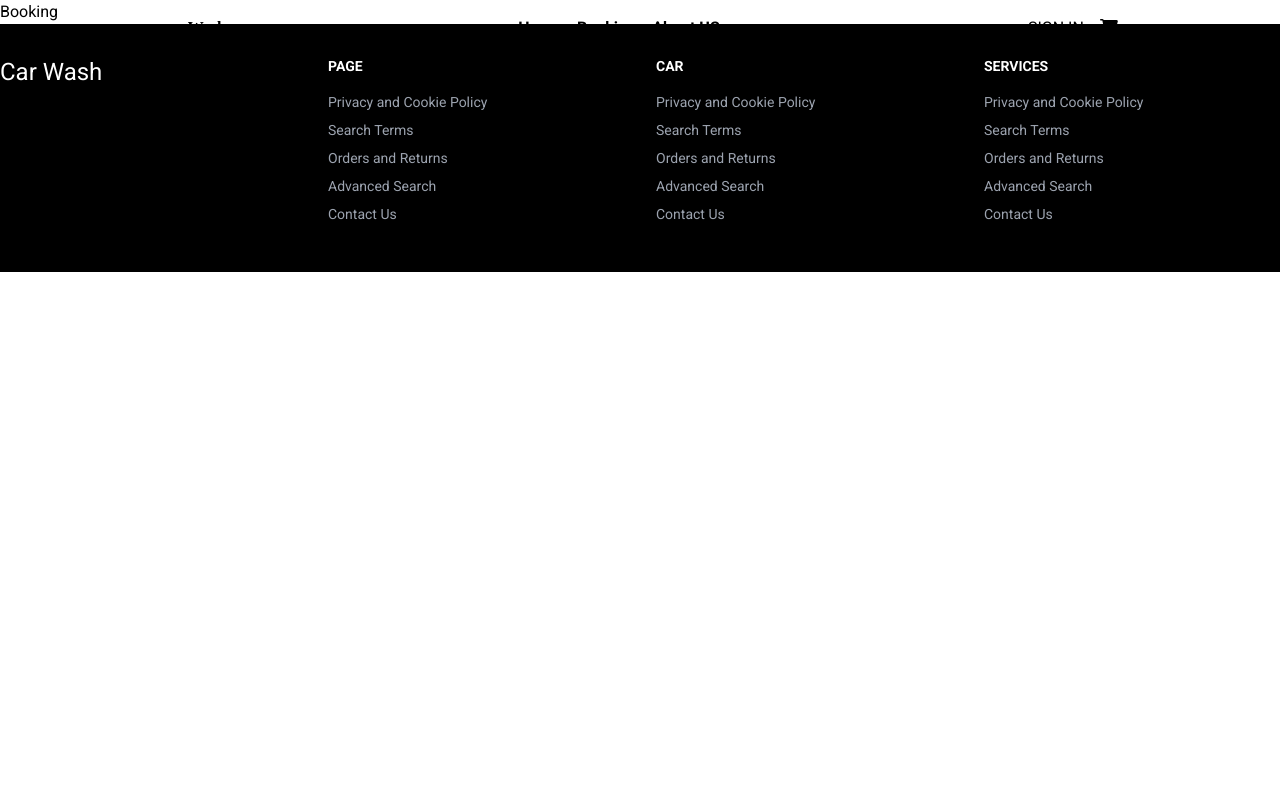
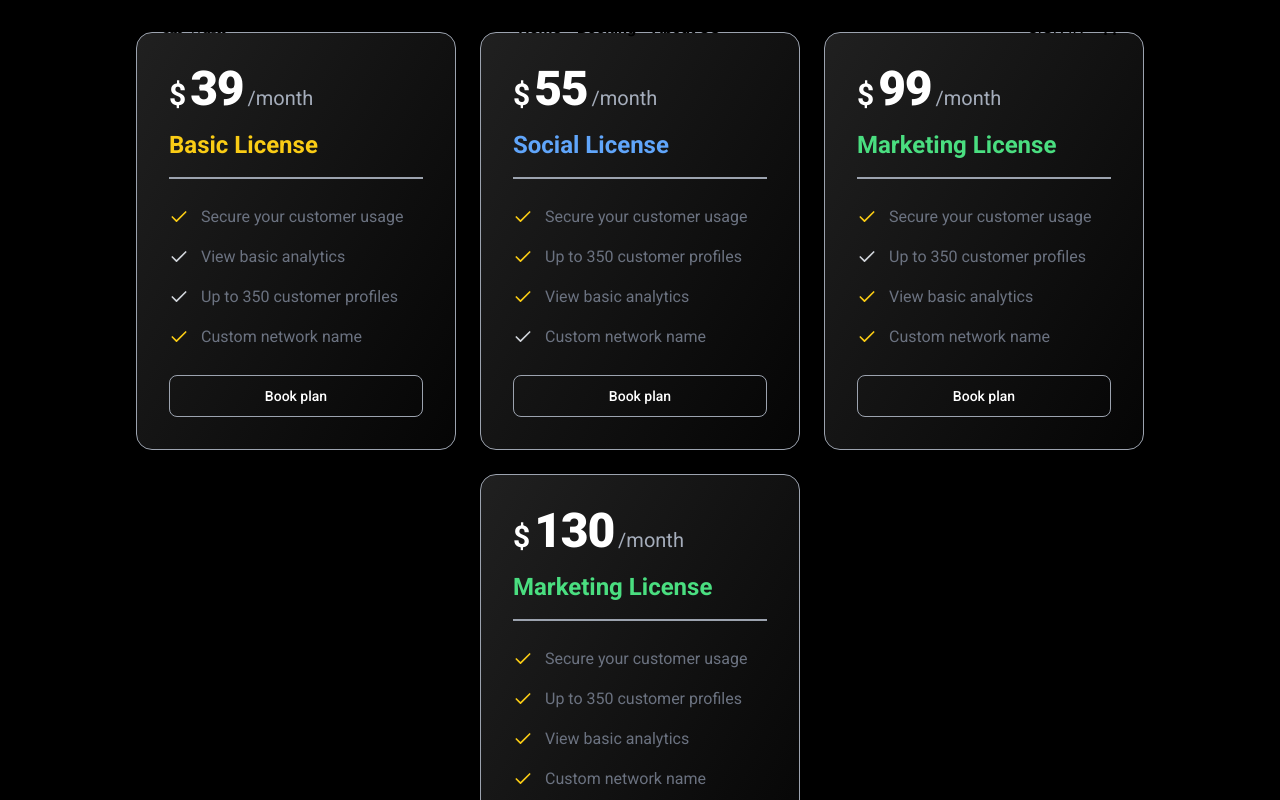
Before and after one commit to FaresAhmed50/Car_Wash, a React (Vite) app: page /booking in a window 1280 px wide. Shown: the top 800 px of the page. Built offline with nearby package versions, Linux system fonts and the light colour scheme; a web font is replaced by a local one.

Commit message:
Adding booking component

```diff
--- a/package.json
+++ b/package.json
@@ -17,6 +17,7 @@
     "prop-types": "^15.8.1",
     "react": "^18.3.1",
     "react-dom": "^18.3.1",
+    "react-icons": "^5.4.0",
     "react-router-dom": "^7.0.2"
   },
   "devDependencies": {
--- a/src/App.jsx
+++ b/src/App.jsx
@@ -4,11 +4,11 @@ import {createBrowserRouter, RouterProvider} from "react-router-dom";
 import LayOut from "./components/LayOut/LayOut.jsx";
 import SignIn from "./components/SignIn/SignIn.jsx";
 import Home from "./components/Home/Home.jsx";
-import Booking from "./components/Booking/Booking.jsx";
 import Cart from "./components/Cart/Cart.jsx";
 import AboutUs from "./components/AboutUs/AboutUs.jsx";
 import SignUp from "./components/SignUp/SignUp.jsx";
 import NotFound from "./components/NotFound/NotFound.jsx";
+import Booking from './components/Booking/Booking.jsx';
 
 
 
@@ -26,7 +26,7 @@ function App() {
                 {path: 'cart', element : <Cart/> },
                 {path: 'about-us', element : <AboutUs/> },
 
-                //Regester routeing
+                //Register routeing
                 {path : 'signing', element : <SignIn /> },
                 {path : 'sighup' , element: <SignUp/>},
 
--- a/src/components/Booking/Booking.jsx
+++ b/src/components/Booking/Booking.jsx
@@ -1,7 +1,83 @@
-import React from 'react'
+import React from "react";
+import BookingCard from "../BookingCards/BookingCard.jsx";
+
 
 export default function Booking() {
+  const plans = [
+    {
+      price: "39",
+      billingCycle: "month",
+      title: "Basic License",
+      features: [
+        { text: "Secure your customer usage", active: true },
+        { text: "View basic analytics", active: false },
+
+        { text: "Up to 350 customer profiles", active: false },
+        { text: "Custom network name", active: true },
+      ],
+      highlightColor: "text-yellow-400",
+      buttonHoverBgColor: "hover:bg-yellow-400",
+    },
+    {
+      price: "55",
+      billingCycle: "month",
+      title: "Social License",
+      features: [
+        { text: "Secure your customer usage", active: true },
+        { text: "Up to 350 customer profiles", active: true },
+        { text: "View basic analytics", active: true },
+        { text: "Custom network name", active: false },
+      ],
+      highlightColor: "text-blue-400",
+      buttonHoverBgColor: "hover:bg-blue-400",
+    },
+    {
+      price: "99",
+      billingCycle: "month",
+      title: "Marketing License",
+      features: [
+        { text: "Secure your customer usage", active: true },
+        { text: "Up to 350 customer profiles", active: false },
+        { text: "View basic analytics", active: true },
+        { text: "Custom network name", active: true },
+      ],
+      highlightColor: "text-green-400",
+      buttonHoverBgColor: "hover:bg-green-400",
+    },
+    {
+      price: "130",
+      billingCycle: "month",
+      title: "Marketing License",
+      features: [
+        { text: "Secure your customer usage", active: true },
+        { text: "Up to 350 customer profiles", active: true },
+        { text: "View basic analytics", active: true },
+        { text: "Custom network name", active: true },
+      ],
+      highlightColor: "text-green-400",
+      buttonHoverBgColor: "hover:bg-green-400",
+    },
+
+  ];
+
+  const handleSelect = (planTitle) => {
+    alert(`Plan Selected: ${planTitle}`);
+  };
+
   return (
-    <div>Booking</div>
-  )
+    <div className="flex flex-wrap items-center justify-center gap-6  bg-black py-8">
+      {plans.map((plan, index) => (
+        <BookingCard
+          key={index}
+          price={plan.price}
+          billingCycle={plan.billingCycle}
+          title={plan.title}
+          features={plan.features}
+          highlightColor={plan.highlightColor}
+          buttonHoverBgColor={plan.buttonHoverBgColor}
+          onSelect={() => handleSelect(plan.title)}
+        />
+      ))}
+    </div>
+  );
 }
--- /dev/null
+++ b/src/components/BookingCards/BookingCard.jsx
@@ -0,0 +1,52 @@
+import React from "react";
+import { FiCheck } from "react-icons/fi";
+
+export default function BookingCard({
+  price,
+  billingCycle,
+  title,
+  features,
+  onSelect,
+  highlightColor,
+  buttonHoverBgColor
+
+}) {
+  return (
+    <div className={`w-full max-w-xs p-4 bg-card-dark border border-gray-400 rounded-2xl shadow sm:p-8`}>
+      {/* Pricing Section */}
+      <div className={`flex items-baseline text-white`}>
+        <span className="text-3xl font-semibold me-1">$</span>
+        <span className="text-5xl font-extrabold tracking-tight">{price}</span>
+        <span className="ms-1 text-xl font-normal text-[#A5ADBB]">/{billingCycle}</span>
+      </div>
+
+      {/* Title Section */}
+      <h5 className={`my-4 pb-4 text-2xl font-bold ${highlightColor} border-b-2 border-gray-400`}>
+        {title}
+      </h5>
+
+      {/* Features List */}
+      <ul role="list" className="space-y-5 my-7">
+        {features.map((feature, index) => (
+          <li key={index} className="flex items-center">
+            <FiCheck
+              className={`text-xl ${feature.active ? "text-yellow-400" : "text-gray-300"}`}
+            />
+            <span className="text-base font-normal leading-tight text-gray-500 dark:text-gray-400 ms-3">
+              {feature.text}
+            </span>
+          </li>
+        ))}
+      </ul>
+
+      {/* Select Plan Button */}
+      <button
+        type="button"
+        onClick={onSelect}
+        className={`text-white bg-transparent border border-gray-400 ${buttonHoverBgColor} hover:text-black focus:ring-1 focus:outline-none focus:ring-gray-200 font-medium rounded-lg text-sm px-5 py-2.5 inline-flex justify-center w-full text-center`}
+      >
+        Book plan
+      </button>
+    </div>
+  );
+}
--- a/src/components/LayOut/LayOut.jsx
+++ b/src/components/LayOut/LayOut.jsx
@@ -2,6 +2,7 @@ import React from 'react'
 import Navbar from "../Navbar/Navbar.jsx";
 import {Outlet} from "react-router-dom";
 import Footer from "../Footer/Footer.jsx";
+import Booking from '../Booking/Booking.jsx';
 
 export default function LayOut() {
   return (
--- a/src/components/NotFound/NotFound.jsx
+++ b/src/components/NotFound/NotFound.jsx
@@ -1,16 +1,16 @@
 import React from 'react'
-import Logo from '../../assets/images/undraw_not_found_60pq.png';
+// import Logo from '../../assets/images/undraw_not_found_60pq.png';
 
 
 
 export default function NotFound() {
     return (
         <div className="flex flex-col items-center justify-center min-h-screen ">
-            <img
+            {/* <img
                 src={Logo}
                 alt="Page Not Found"
                 className="w-1/3 max-w-xs"
-            />
+            /> */}
             <h1 className="text-2xl font-semibold mt-4 text-gray-700">Page Not Found</h1>
         </div>
     )
```
Also changed, not shown: 1 other file (tests, documents, lock files or other folders).
